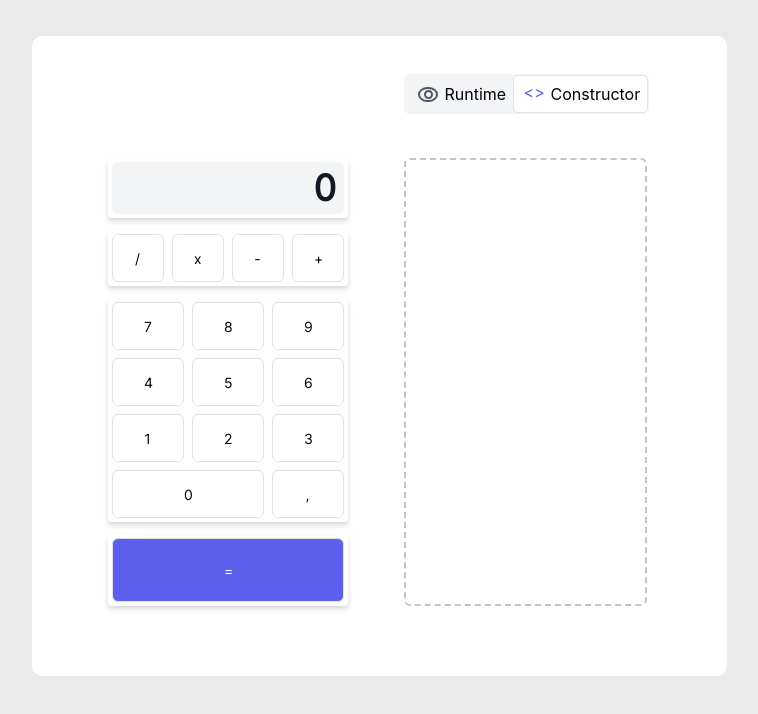
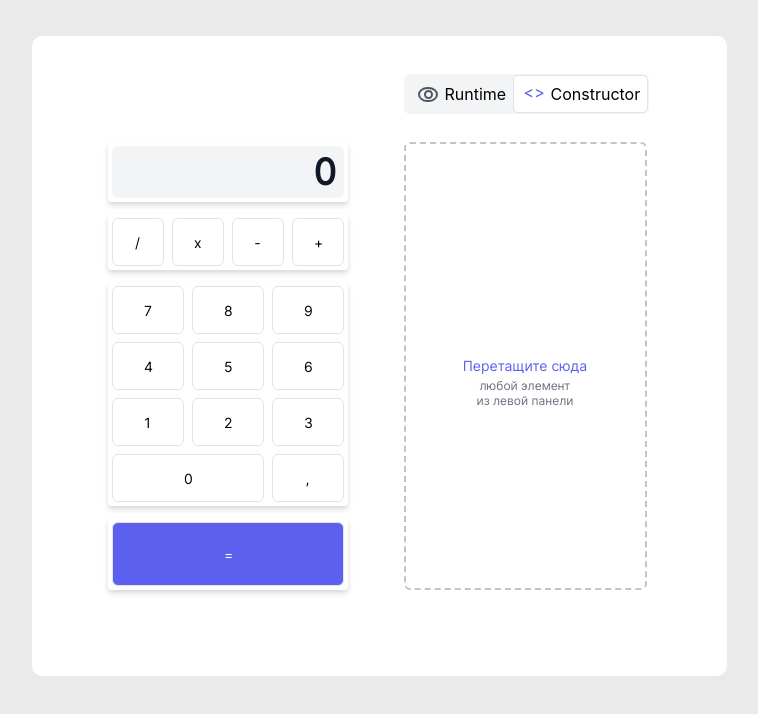
Before and after one commit to pashunt13/calculator-constructor, a React (Create React App) app: page / in a window 1280 px wide. Shown: the top 714 px of the page, without its empty margins (261-1019 px from the left). Built offline with nearby package versions, Linux system fonts and the light colour scheme.

Commit message:
rethinking the concept of data and some refactoring

```diff
--- a/src/App.css
+++ b/src/App.css
@@ -4,6 +4,7 @@
 }
 
 .App {
+  user-select: none;
   text-align: center;
   margin: 36px auto;
   border-radius: 10px;
@@ -18,10 +19,10 @@
   background: #ffffff;
 }
 
-.calculator {
+.constructor {
   position: absolute;
-  margin-left: 0;
-  padding-left: 0;
+  margin: 0;
+  padding: 0;
   /* width: 240px;
   height: 60px; */
   left: 76px;
@@ -174,7 +175,7 @@
   top: 106px;
 }
 
-.rectangle {
+.item {
   width: 240px;
   list-style-type: none;
   /* height: 60px; */
@@ -292,7 +293,7 @@
   color: #fff;
 }
 
-.constructor {
+.calculator {
   box-sizing: border-box;
 
   position: absolute;
@@ -300,8 +301,8 @@
   height: 448px;
   left: 372px;
   top: 106px;
-  margin-left: 0;
-  padding-left: 0;
+  margin: 0;
+  padding: 0;
 
   /* light-blue/50 */
 
@@ -310,7 +311,7 @@
   border-radius: 6px;
 }
 
-.constructor2 {
+.calculator2 {
   box-sizing: border-box;
 
   position: absolute;
@@ -318,8 +319,8 @@
   height: 448px;
   left: 372px;
   top: 106px;
-  margin-left: 0;
-  padding-left: 0;
+  margin: 0;
+  padding: 0;
 
   /* light-blue/50 */
 
@@ -327,7 +328,7 @@
   border-radius: 6px;
 }
 
-.gg {
+.empty-calculator-body {
   position: absolute;
   width: 127px;
   height: 84px;
@@ -335,7 +336,7 @@
   top: calc(50% - 84px / 2);
 }
 
-.text {
+.empty-calculator-text {
   /* Перетащите сюда */
 
   position: absolute;
@@ -358,7 +359,7 @@
   color: #5d5fef;
 }
 
-.text2 {
+.empty-calculator-text2 {
   /* любой элемент из левой панели */
 
   position: absolute;
--- a/src/App.tsx
+++ b/src/App.tsx
@@ -1,31 +1,58 @@
 import "./App.css";
+import Item from "./components/Item";
 import Switcher from "./components/Switcher";
-import Display from "./components/Display";
-import MathSigns from "./components/MathSigns";
-import Nums from "./components/Nums";
-import ToCount from "./components/ToCount";
-import Constructor from "./components/Constructor";
+import Сalculator from "./components/Сalculator";
 
 function App() {
-  // const display = {
-  //   name: "display",
-  //   content: <Display />,
-  // };
-
-  const items = [1, 2, 3, 4, 5];
+  const items = [
+    {
+      id: 1,
+      type: "display",
+      bodyStyle: "display",
+      valueStyle: "display-nums",
+      value: "0",
+      canDrag: true,
+      isDragging: false,
+    },
+    {
+      id: 2,
+      type: "mathSigns",
+      bodyStyle: "math-group math",
+      valueStyle: "math-value",
+      value: ["/", "x", "-", "+"],
+      canDrag: true,
+      isDragging: false,
+    },
+    {
+      id: 3,
+      type: "nums",
+      bodyStyle: "math num",
+      valueStyle: "math-value",
+      value: ["7", "8", "9", "4", "5", "6", "1", "2", "3", "0", ","],
+      canDrag: true,
+      isDragging: false,
+    },
+    {
+      id: 4,
+      type: "toCount",
+      bodyStyle: "math to-count",
+      valueStyle: "to-count-value",
+      value: "=",
+      canDrag: true,
+      isDragging: false,
+    },
+  ];
 
   return (
     <div className="App">
-      <ul className="calculator">
-        <Display />
-        <MathSigns />
-        <Nums />
-        <ToCount />
+      <ul className="constructor">
+        {items.map((item) => {
+          return <Item item={item} isCalculatorItem={false} />;
+        })}
       </ul>
 
       <Switcher />
-
-      <Constructor />
+      <Сalculator />
     </div>
   );
 }
--- a/src/components/Constructor.tsx
+++ /dev/null
@@ -1,41 +0,0 @@
-import "../App.css";
-import { useDrop } from "react-dnd";
-import { useState } from "react";
-
-interface DropResult {
-  content: never;
-}
-
-const Constructor = () => {
-  const [items, setItems]: any = useState([]);
-  const [constructorStyle, setConstructorStyle] = useState("constructor");
-
-  const [{ isOver }, drop] = useDrop(() => ({
-    accept: "rec",
-    item: {},
-    drop: (item, monitor) => {
-      const dropResult: any = monitor.getItem();
-      console.log(typeof items);
-      items.push(dropResult.content);
-      setConstructorStyle("constructor2");
-      // return setItems([...items, dropResult.content]);
-    },
-    collect: (monitor) => ({
-      isOver: monitor.isOver(),
-      canDrop: monitor.canDrop(),
-    }),
-  }));
-  console.log(items);
-
-  return (
-    <ul
-      className={constructorStyle}
-      ref={drop}
-      style={{ backgroundColor: isOver ? "#f0f9ff" : "white" }}
-    >
-      {items}
-    </ul>
-  );
-};
-
-export default Constructor;
--- a/src/components/Display.tsx
+++ /dev/null
@@ -1,33 +0,0 @@
-import "../App.css";
-import { useDrag } from "react-dnd";
-
-const Display = () => {
-  const id = 1;
-  const [{ isDragging }, drag] = useDrag(() => ({
-    type: "rec",
-    item: { id: 1, content: <Display /> },
-    collect: (monitor) => ({
-      isDragging: !!monitor.isDragging(),
-    }),
-  }));
-
-  return (
-    <li
-      key={id}
-      className="rectangle"
-      ref={drag}
-      style={{
-        opacity: isDragging ? 0.5 : 1,
-        fontSize: 25,
-        fontWeight: "bold",
-        cursor: "move",
-      }}
-    >
-      <div className="display">
-        <div className="display-nums">0</div>
-      </div>
-    </li>
-  );
-};
-
-export default Display;
--- /dev/null
+++ b/src/components/Item.tsx
@@ -0,0 +1,88 @@
+import "../App.css";
+import { ItemModel } from "../models";
+import { useState } from "react";
+import { useDrag } from "react-dnd";
+
+interface ItemProps {
+  item: ItemModel;
+  isCalculatorItem: boolean;
+}
+
+const Item = ({ item, isCalculatorItem }: ItemProps) => {
+  const [canDrag, setCanDrag] = useState(
+    isCalculatorItem ? isCalculatorItem : item.canDrag
+  );
+
+  const [{ isDragging }, drag] = useDrag(() => ({
+    type: "item",
+    item: { item },
+    collect: (monitor) => ({
+      isDragging: !!monitor.isDragging(),
+    }),
+    end: () => setCanDrag(item.canDrag),
+  }));
+
+  const style = {
+    opacity: isDragging || !canDrag ? 0.5 : 1,
+    fontSize: 25,
+    fontWeight: "bold",
+    cursor: "move",
+  };
+
+  if (Array.isArray(item.value)) {
+    if (item.type === "nums") {
+      return (
+        <li
+          key={item.id}
+          className="item"
+          ref={item.canDrag ? drag : null}
+          style={style}
+        >
+          <div className="num-container">
+            {item.value.map((value) => {
+              return (
+                <button
+                  className={value === "0" ? "math num-0" : item.bodyStyle}
+                >
+                  <div className={item.valueStyle}>{value}</div>
+                </button>
+              );
+            })}
+          </div>
+        </li>
+      );
+    } else {
+      return (
+        <li
+          key={item.id}
+          className="item"
+          ref={item.canDrag ? drag : null}
+          style={style}
+        >
+          {item.value.map((value) => {
+            return (
+              <button className={item.bodyStyle}>
+                <div className={item.valueStyle}>{value}</div>
+              </button>
+            );
+          })}
+        </li>
+      );
+    }
+  } else {
+    return (
+      <li
+        key={item.id}
+        className="item"
+        ref={item.canDrag ? drag : null}
+        style={style}
+      >
+        <div className={item.bodyStyle}>
+          <div className={item.valueStyle}>{item.value}</div>
+        </div>
+      </li>
+    );
+  }
+};
+
+export default Item;
--- a/src/components/MathSigns.tsx
+++ /dev/null
@@ -1,52 +0,0 @@
-import "../App.css";
-import { useDrag } from "react-dnd";
-
-const MathSigns = () => {
-  let gg;
-  const [{ isDragging }, drag] = useDrag(
-    () => ({
-      type: "rec",
-      item: <MathSigns />,
-      // canDrag: (monitor) => {
-      //   gg = monitor.canDrag() ? false : true;
-      //   console.log(gg);
-      //   return gg;
-      // },
-      collect: (monitor) => ({
-        isDragging: !!monitor.isDragging(),
-      }),
-    }),
-    []
-  );
-
-  return (
-    <li
-      key={2}
-      className="rectangle"
-      ref={drag}
-      style={{
-        opacity: isDragging || gg ? 0.5 : 1,
-        fontSize: 25,
-        fontWeight: "bold",
-        cursor: "none",
-      }}
-    >
-      <div className="math-group">
-        <button className="math">
-          <div className="math-value">/</div>
-        </button>
-        <button className="math">
-          <div className="math-value">x</div>
-        </button>
-        <button className="math">
-          <div className="math-value">-</div>
-        </button>
-        <button className="math">
-          <div className="math-value">+</div>
-        </button>
-      </div>
-    </li>
-  );
-};
-
-export default MathSigns;
--- a/src/components/Nums.tsx
+++ /dev/null
@@ -1,64 +0,0 @@
-import "../App.css";
-import { useDrag } from "react-dnd";
-
-const Nums = () => {
-  const [{ isDragging }, drag] = useDrag(() => ({
-    type: "rec",
-    item: { content: <Nums /> },
-    collect: (monitor) => ({
-      isDragging: !!monitor.isDragging(),
-    }),
-  }));
-
-  return (
-    <li
-      key={3}
-      className="rectangle"
-      ref={drag}
-      style={{
-        opacity: isDragging ? 0.5 : 1,
-        fontSize: 25,
-        fontWeight: "bold",
-        cursor: "move",
-      }}
-    >
-      <div className="num-container">
-        <button className="math num">
-          <div className="math-value">7</div>
-        </button>
-        <button className="math num">
-          <div className="math-value">8</div>
-        </button>
-        <button className="math num">
-          <div className="math-value">9</div>
-        </button>
-        <button className="math num">
-          <div className="math-value">4</div>
-        </button>
-        <button className="math num">
-          <div className="math-value">5</div>
-        </button>
-        <button className="math num">
-          <div className="math-value">6</div>
-        </button>
-        <button className="math num">
-          <div className="math-value">1</div>
-        </button>
-        <button className="math num">
-          <div className="math-value">2</div>
-        </button>
-        <button className="math num">
-          <div className="math-value">3</div>
-        </button>
-        <button className="math num-0">
-          <div className="math-value">0</div>
-        </button>
-        <button className="math num">
-          <div className="math-value">,</div>
-        </button>
-      </div>
-    </li>
-  );
-};
-
-export default Nums;
--- a/src/components/ToCount.tsx
+++ /dev/null
@@ -1,33 +0,0 @@
-import "../App.css";
-import { useDrag } from "react-dnd";
-
-const ToCount = () => {
-  const id = 4;
-  const [{ isDragging }, drag] = useDrag(() => ({
-    type: "rec",
-    item: { content: <ToCount /> },
-    collect: (monitor) => ({
-      isDragging: !!monitor.isDragging(),
-    }),
-  }));
-
-  return (
-    <li
-      key={id}
-      className="rectangle"
-      ref={drag}
-      style={{
-        opacity: isDragging ? 0.5 : 1,
-        fontSize: 25,
-        fontWeight: "bold",
-        cursor: "move",
-      }}
-    >
-      <button className="math to-count">
-        <div className="to-count-value">=</div>
-      </button>
-    </li>
-  );
-};
-
-export default ToCount;
--- /dev/null
+++ b/src/components/Сalculator.tsx
@@ -0,0 +1,58 @@
+import "../App.css";
+import { useDrop } from "react-dnd";
+import { useState } from "react";
+import Item from "./Item";
+import { ItemModel } from "../models";
+
+const Сalculator = () => {
+  const [items, setItems]: any[] = useState([]);
+  const [calculatorStyle, setCalculatorStyle] = useState("calculator");
+
+  const [{ isOver }, drop] = useDrop(() => ({
+    accept: "item",
+    item: {},
+    drop: (item, monitor) => {
+      const dropResult: any = monitor.getItem();
+      items.push(dropResult.item);
+      // setItems([...items, dropResult.item]);
+      dropResult.item.canDrag = false;
+      setCalculatorStyle("calculator2");
+    },
+    collect: (monitor) => ({
+      isOver: monitor.isOver(),
+    }),
+  }));
+
+  if (items.length === 0) {
+    return (
+      <div
+        className={calculatorStyle}
+        ref={drop}
+        style={{ backgroundColor: isOver ? "#f0f9ff" : "white" }}
+      >
+        <div className="empty-calculator-body">
+          <div className="empty-calculator-text">Перетащите сюда</div>
+          <div className="empty-calculator-text2">
+            любой элемент из левой панели
+          </div>
+        </div>
+      </div>
+    );
+  }
+
+  return (
+    <ul
+      className={calculatorStyle}
+      ref={drop}
+      style={{
+        backgroundColor: isOver ? "#f0f9ff" : "white",
+      }}
+    >
+      {items.map((item: ItemModel) => {
+        return <Item item={item} isCalculatorItem={true} />;
+      })}
+    </ul>
+  );
+};
+
+export default Сalculator;
--- /dev/null
+++ b/src/models/index.ts
@@ -0,0 +1,9 @@
+export interface ItemModel {
+  id: number;
+  type: string;
+  bodyStyle: string;
+  valueStyle: string;
+  value: string | string[];
+  canDrag: boolean;
+  isDragging: boolean;
+}
```
